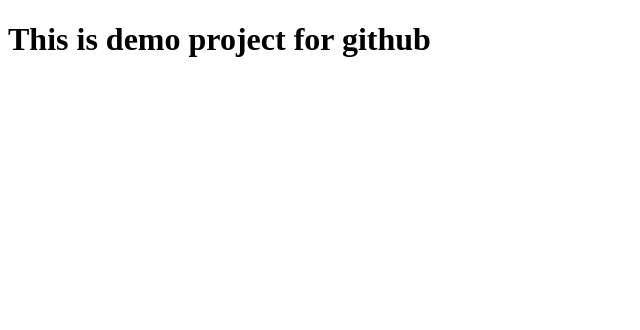
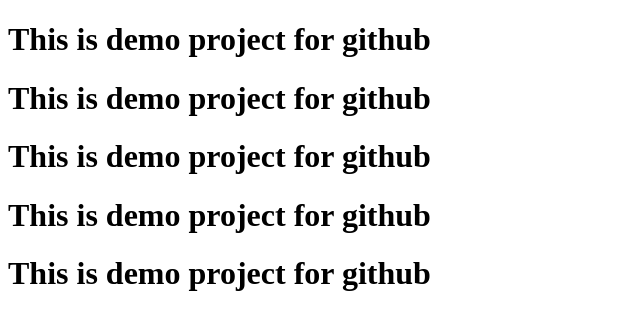
Before and after one commit to stackDevCentire/demo, a plain HTML site: page index.html in a window 1280 px wide. Shown: the whole page, without its empty margins (0-640 px from the left). Drawn offline with Linux system fonts and the light colour scheme.

Commit message:
Edit code

```diff
--- a/index.html
+++ b/index.html
@@ -7,5 +7,9 @@
 </head>
 <body>
     <h1>This is demo project for github</h1>
+    <h1>This is demo project for github</h1>
+    <h1>This is demo project for github</h1>
+    <h1>This is demo project for github</h1>
+    <h1>This is demo project for github</h1>
 </body>
 </html>
```
